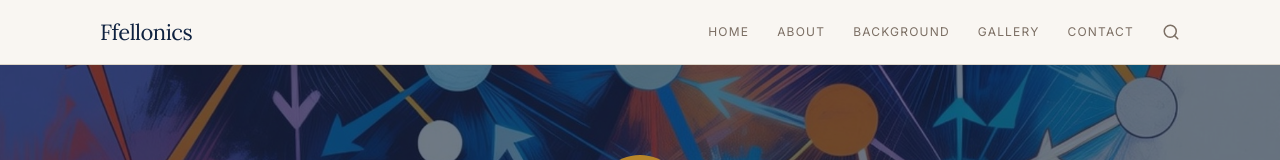
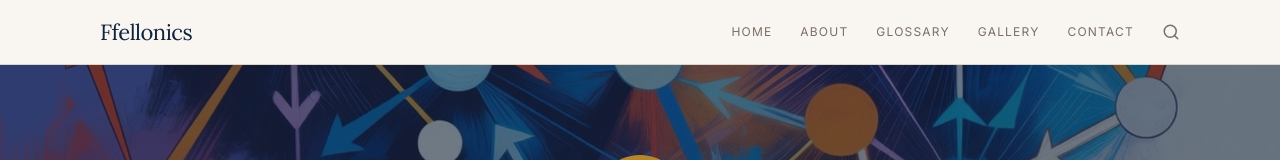
Before and after one commit to davidfellonics/fellonicsblog, a Next.js app: page / in a window 1280 px wide. Shown: the top 160 px of the page. Built offline with nearby package versions, Linux system fonts and the light colour scheme; no server answers; the database is empty.

Commit message:
Relabel Background nav tab to Glossary

```diff
--- a/components/shared/Header.tsx
+++ b/components/shared/Header.tsx
@@ -8,7 +8,7 @@ import { Search, X } from "lucide-react";
 const NAV_LINKS = [
   { href: "/", label: "Home" },
   { href: "/about", label: "About" },
-  { href: "/background", label: "Background" },
+  { href: "/background", label: "Glossary" },
   { href: "/gallery", label: "Gallery" },
   { href: "/contact", label: "Contact" },
 ];
```
